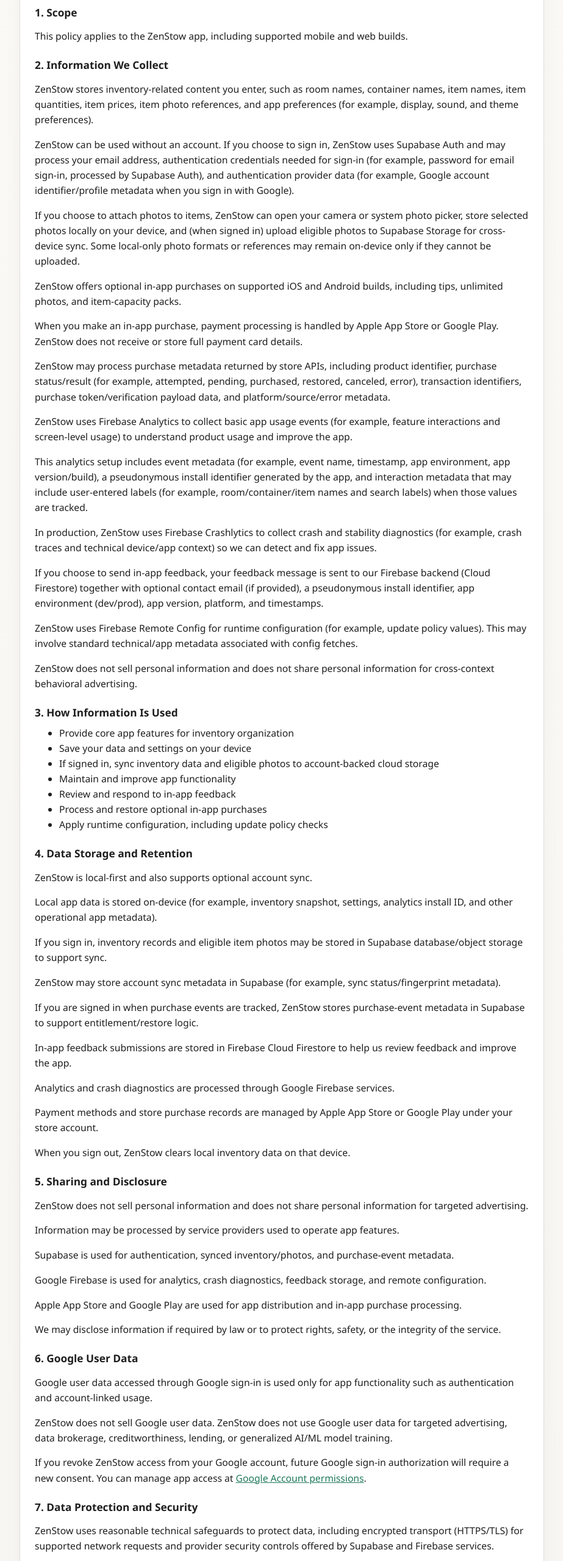
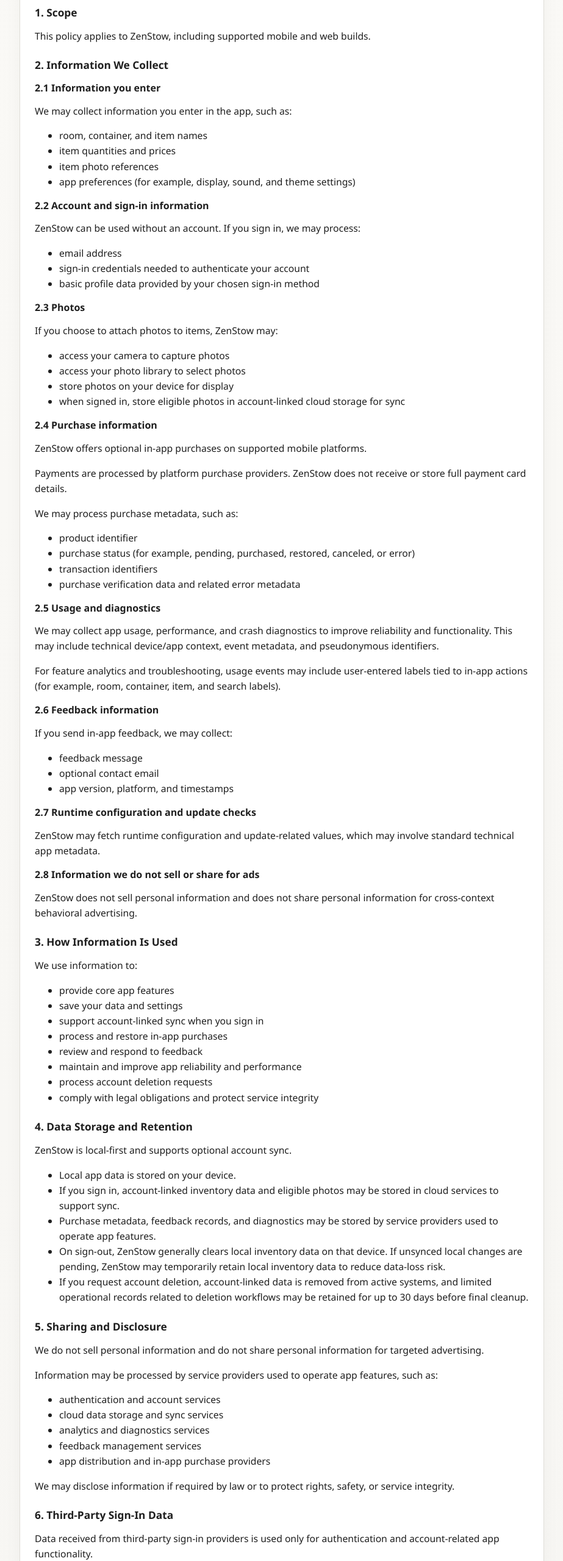
Before and after one commit to wongp/zenstow-legal, a plain HTML site: page privacy-policy.html in a window 1280 px wide. Shown: the part 220-2780 px from the top of the page at 61% size, without its empty margins (178-1101 px from the left). Drawn offline with Linux system fonts and the light colour scheme.

Commit message:
Update privacy-policy.html

```diff
--- a/privacy-policy.html
+++ b/privacy-policy.html
@@ -40,7 +40,8 @@
       }
 
       h1,
-      h2 {
+      h2,
+      h3 {
         line-height: 1.25;
         margin: 0 0 10px;
       }
@@ -52,6 +53,11 @@
       h2 {
         margin-top: 24px;
         font-size: 1.08rem;
+      }
+
+      h3 {
+        margin-top: 16px;
+        font-size: 1rem;
       }
 
       p,
@@ -84,7 +90,7 @@
     <main class="wrap">
       <article class="card">
         <h1>ZenStow Privacy Policy</h1>
-        <p class="meta"><strong>Effective date:</strong> April 6, 2026</p>
+        <p class="meta"><strong>Effective date:</strong> May 1, 2026</p>
         <p class="meta">
           ZenStow is operated by Patrick Wong. Contact:
           <a href="mailto:zenstow.business@gmail.com">zenstow.business@gmail.com</a>
@@ -97,201 +103,185 @@
 
         <h2>1. Scope</h2>
         <p>
-          This policy applies to the ZenStow app, including supported mobile
-          and web builds.
+          This policy applies to ZenStow, including supported mobile and web
+          builds.
         </p>
 
         <h2>2. Information We Collect</h2>
+
+        <h3>2.1 Information you enter</h3>
         <p>
-          ZenStow stores inventory-related content you enter, such as room
-          names, container names, item names, item quantities, item prices,
-          item photo references, and app preferences (for example, display,
-          sound, and theme preferences).
+          We may collect information you enter in the app, such as:
+        </p>
+        <ul>
+          <li>room, container, and item names</li>
+          <li>item quantities and prices</li>
+          <li>item photo references</li>
+          <li>app preferences (for example, display, sound, and theme settings)</li>
+        </ul>
+
+        <h3>2.2 Account and sign-in information</h3>
+        <p>
+          ZenStow can be used without an account. If you sign in, we may
+          process:
+        </p>
+        <ul>
+          <li>email address</li>
+          <li>sign-in credentials needed to authenticate your account</li>
+          <li>basic profile data provided by your chosen sign-in method</li>
+        </ul>
+
+        <h3>2.3 Photos</h3>
+        <p>If you choose to attach photos to items, ZenStow may:</p>
+        <ul>
+          <li>access your camera to capture photos</li>
+          <li>access your photo library to select photos</li>
+          <li>store photos on your device for display</li>
+          <li>
+            when signed in, store eligible photos in account-linked cloud
+            storage for sync
+          </li>
+        </ul>
+
+        <h3>2.4 Purchase information</h3>
+        <p>
+          ZenStow offers optional in-app purchases on supported mobile
+          platforms.
         </p>
         <p>
-          ZenStow can be used without an account. If you choose to sign in,
-          ZenStow uses Supabase Auth and may process your email address,
-          authentication credentials needed for sign-in (for example, password
-          for email sign-in, processed by Supabase Auth), and authentication
-          provider data (for example, Google account identifier/profile metadata
-          when you sign in with Google).
+          Payments are processed by platform purchase providers. ZenStow does
+          not receive or store full payment card details.
+        </p>
+        <p>We may process purchase metadata, such as:</p>
+        <ul>
+          <li>product identifier</li>
+          <li>
+            purchase status (for example, pending, purchased, restored,
+            canceled, or error)
+          </li>
+          <li>transaction identifiers</li>
+          <li>purchase verification data and related error metadata</li>
+        </ul>
+
+        <h3>2.5 Usage and diagnostics</h3>
+        <p>
+          We may collect app usage, performance, and crash diagnostics to
+          improve reliability and functionality. This may include technical
+          device/app context, event metadata, and pseudonymous identifiers.
         </p>
         <p>
-          If you choose to attach photos to items, ZenStow can open your camera
-          or system photo picker, store selected photos locally on your device,
-          and (when signed in) upload eligible photos to Supabase Storage for
-          cross-device sync. Some local-only photo formats or references may
-          remain on-device only if they cannot be uploaded.
+          For feature analytics and troubleshooting, usage events may include
+          user-entered labels tied to in-app actions (for example, room,
+          container, item, and search labels).
         </p>
+
+        <h3>2.6 Feedback information</h3>
+        <p>If you send in-app feedback, we may collect:</p>
+        <ul>
+          <li>feedback message</li>
+          <li>optional contact email</li>
+          <li>app version, platform, and timestamps</li>
+        </ul>
+
+        <h3>2.7 Runtime configuration and update checks</h3>
         <p>
-          ZenStow offers optional in-app purchases on supported iOS and Android
-          builds, including tips, unlimited photos, and item-capacity packs.
+          ZenStow may fetch runtime configuration and update-related values,
+          which may involve standard technical app metadata.
         </p>
-        <p>
-          When you make an in-app purchase, payment processing is handled by
-          Apple App Store or Google Play. ZenStow does not receive or store
-          full payment card details.
-        </p>
-        <p>
-          ZenStow may process purchase metadata returned by store APIs,
-          including product identifier, purchase status/result (for example,
-          attempted, pending, purchased, restored, canceled, error),
-          transaction identifiers, purchase token/verification payload data,
-          and platform/source/error metadata.
-        </p>
-        <p>
-          ZenStow uses Firebase Analytics to collect basic app usage events (for
-          example, feature interactions and screen-level usage) to understand
-          product usage and improve the app.
-        </p>
-        <p>
-          This analytics setup includes event metadata (for example, event name,
-          timestamp, app environment, app version/build), a pseudonymous install
-          identifier generated by the app, and interaction metadata that may
-          include user-entered labels (for example, room/container/item names
-          and search labels) when those values are tracked.
-        </p>
-        <p>
-          In production, ZenStow uses Firebase Crashlytics to collect crash and
-          stability diagnostics (for example, crash traces and technical
-          device/app context) so we can detect and fix app issues.
-        </p>
-        <p>
-          If you choose to send in-app feedback, your feedback message is sent
-          to our Firebase backend (Cloud Firestore) together with optional
-          contact email (if provided), a pseudonymous install identifier, app
-          environment (dev/prod), app version, platform, and timestamps.
-        </p>
-        <p>
-          ZenStow uses Firebase Remote Config for runtime configuration
-          (for example, update policy values). This may involve standard
-          technical/app metadata associated with config fetches.
-        </p>
+
+        <h3>2.8 Information we do not sell or share for ads</h3>
         <p>
           ZenStow does not sell personal information and does not share personal
           information for cross-context behavioral advertising.
         </p>
 
         <h2>3. How Information Is Used</h2>
+        <p>We use information to:</p>
         <ul>
-          <li>Provide core app features for inventory organization</li>
-          <li>Save your data and settings on your device</li>
+          <li>provide core app features</li>
+          <li>save your data and settings</li>
+          <li>support account-linked sync when you sign in</li>
+          <li>process and restore in-app purchases</li>
+          <li>review and respond to feedback</li>
+          <li>maintain and improve app reliability and performance</li>
+          <li>process account deletion requests</li>
+          <li>comply with legal obligations and protect service integrity</li>
+        </ul>
+
+        <h2>4. Data Storage and Retention</h2>
+        <p>ZenStow is local-first and supports optional account sync.</p>
+        <ul>
+          <li>Local app data is stored on your device.</li>
           <li>
-            If signed in, sync inventory data and eligible photos to
-            account-backed cloud storage
-          </li>
-          <li>Maintain and improve app functionality</li>
-          <li>Review and respond to in-app feedback</li>
-          <li>
-            Process and restore optional in-app purchases
+            If you sign in, account-linked inventory data and eligible photos
+            may be stored in cloud services to support sync.
           </li>
           <li>
-            Apply runtime configuration, including update policy checks
+            Purchase metadata, feedback records, and diagnostics may be stored
+            by service providers used to operate app features.
+          </li>
+          <li>
+            On sign-out, ZenStow generally clears local inventory data on that
+            device. If unsynced local changes are pending, ZenStow may
+            temporarily retain local inventory data to reduce data-loss risk.
+          </li>
+          <li>
+            If you request account deletion, account-linked data is removed from
+            active systems, and limited operational records related to deletion
+            workflows may be retained for up to 30 days before final cleanup.
           </li>
         </ul>
 
-        <h2>4. Data Storage and Retention</h2>
-        <p>
-          ZenStow is local-first and also supports optional account sync.
-        </p>
-        <p>
-          Local app data is stored on-device (for example, inventory snapshot,
-          settings, analytics install ID, and other operational app metadata).
-        </p>
-        <p>
-          If you sign in, inventory records and eligible item photos may be
-          stored in Supabase database/object storage to support sync.
-        </p>
-        <p>
-          ZenStow may store account sync metadata in Supabase (for example,
-          sync status/fingerprint metadata).
-        </p>
-        <p>
-          If you are signed in when purchase events are tracked, ZenStow stores
-          purchase-event metadata in Supabase to support entitlement/restore
-          logic.
-        </p>
-        <p>
-          In-app feedback submissions are stored in Firebase Cloud Firestore to
-          help us review feedback and improve the app.
-        </p>
-        <p>
-          Analytics and crash diagnostics are processed through Google Firebase
-          services.
-        </p>
-        <p>
-          Payment methods and store purchase records are managed by Apple App
-          Store or Google Play under your store account.
-        </p>
-        <p>
-          When you sign out, ZenStow clears local inventory data on that
-          device.
-        </p>
-
         <h2>5. Sharing and Disclosure</h2>
         <p>
-          ZenStow does not sell personal information and does not share personal
+          We do not sell personal information and do not share personal
           information for targeted advertising.
         </p>
         <p>
           Information may be processed by service providers used to operate app
-          features.
+          features, such as:
+        </p>
+        <ul>
+          <li>authentication and account services</li>
+          <li>cloud data storage and sync services</li>
+          <li>analytics and diagnostics services</li>
+          <li>feedback management services</li>
+          <li>app distribution and in-app purchase providers</li>
+        </ul>
+        <p>
+          We may disclose information if required by law or to protect rights,
+          safety, or service integrity.
+        </p>
+
+        <h2>6. Third-Party Sign-In Data</h2>
+        <p>
+          Data received from third-party sign-in providers is used only for
+          authentication and account-related app functionality.
         </p>
         <p>
-          Supabase is used for authentication, synced inventory/photos, and
-          purchase-event metadata.
+          We do not use this data for targeted advertising, data brokerage,
+          credit decisions, lending, or generalized AI/ML model training.
         </p>
         <p>
-          Google Firebase is used for analytics, crash diagnostics, feedback
-          storage, and remote configuration.
-        </p>
-        <p>
-          Apple App Store and Google Play are used for app distribution and
-          in-app purchase processing.
-        </p>
-        <p>
-          We may disclose information if required by law or to protect rights,
-          safety, or the integrity of the service.
-        </p>
-
-        <h2>6. Google User Data</h2>
-        <p>
-          Google user data accessed through Google sign-in is used only for
-          app functionality such as authentication and account-linked usage.
-        </p>
-        <p>
-          ZenStow does not sell Google user data. ZenStow does not use Google
-          user data for targeted advertising, data brokerage, creditworthiness,
-          lending, or generalized AI/ML model training.
-        </p>
-        <p>
-          If you revoke ZenStow access from your Google account, future Google
-          sign-in authorization will require a new consent. You can manage app
-          access at
-          <a href="https://myaccount.google.com/permissions"
-            >Google Account permissions</a
-          >.
+          You can manage connected app access in your account settings with your
+          sign-in provider.
         </p>
 
         <h2>7. Data Protection and Security</h2>
         <p>
-          ZenStow uses reasonable technical safeguards to protect data,
-          including encrypted transport (HTTPS/TLS) for supported network
-          requests and provider security controls offered by Supabase and
-          Firebase services.
+          ZenStow uses reasonable technical safeguards, including encrypted
+          network transport where supported.
         </p>
-        <p>
-          No method of transmission or storage is completely secure, but we
-          work to reduce risk and respond to reliability or security issues as
-          they are identified.
-        </p>
+        <p>No method of transmission or storage is completely secure.</p>
 
         <h2>8. Permissions</h2>
         <p>
-          ZenStow may request camera and photo-library access where required by
-          the platform so you can capture or select item photos. ZenStow does
-          not request microphone, contacts, or location access for core
-          functionality.
+          ZenStow may request camera and photo-library permissions so you can
+          capture or select item photos.
+        </p>
+        <p>
+          ZenStow does not request microphone, contacts, or location access for
+          core functionality.
         </p>
 
         <h2>9. Children</h2>
@@ -304,8 +294,8 @@
           deletion, or information about data practices.
         </p>
         <p>
-          California residents: ZenStow does not sell or share personal
-          information for cross-context behavioral advertising.
+          For California residents, we do not sell or share personal information
+          for cross-context behavioral advertising.
         </p>
         <p>
           To submit a privacy request, contact
@@ -314,23 +304,25 @@
 
         <h2 id="data-deletion-requests">11. Data Deletion Requests</h2>
         <p>
-          To request deletion of data associated with ZenStow feedback
-          submissions, analytics identifiers, or account-linked sync data, use
-          this link:
+          To request deletion of data associated with feedback submissions,
+          diagnostics identifiers, or account-linked sync data, use this link:
           <a
             href="mailto:zenstow.business@gmail.com?subject=ZenStow%20Data%20Deletion%20Request"
             >Request data deletion</a
           >.
         </p>
         <p>
-          Please include any details that help identify your request, such as
-          your install identifier (if available), account email (if used), and
-          approximate date/time.
+          Please include details that help identify your request (for example,
+          account email and approximate date/time).
+        </p>
+        <p>
+          Signed-in users can also initiate account deletion in-app from
+          Settings (<code>Delete account</code>).
         </p>
         <p>
           For in-app purchase history, you can also manage or request records
-          through your Apple App Store or Google Play account, since those
-          providers process and retain store transaction records.
+          through your platform purchase account, since those providers process
+          and retain purchase transaction records.
         </p>
 
         <h2>12. International Users</h2>
@@ -342,8 +334,8 @@
 
         <h2>13. Changes to This Policy</h2>
         <p>
-          This Privacy Policy may be updated from time to time. The effective
-          date at the top will be revised when updates are made.
+          We may update this Privacy Policy from time to time. We will update
+          the "Effective date" above when changes are made.
         </p>
 
         <h2>14. Contact</h2>
```
